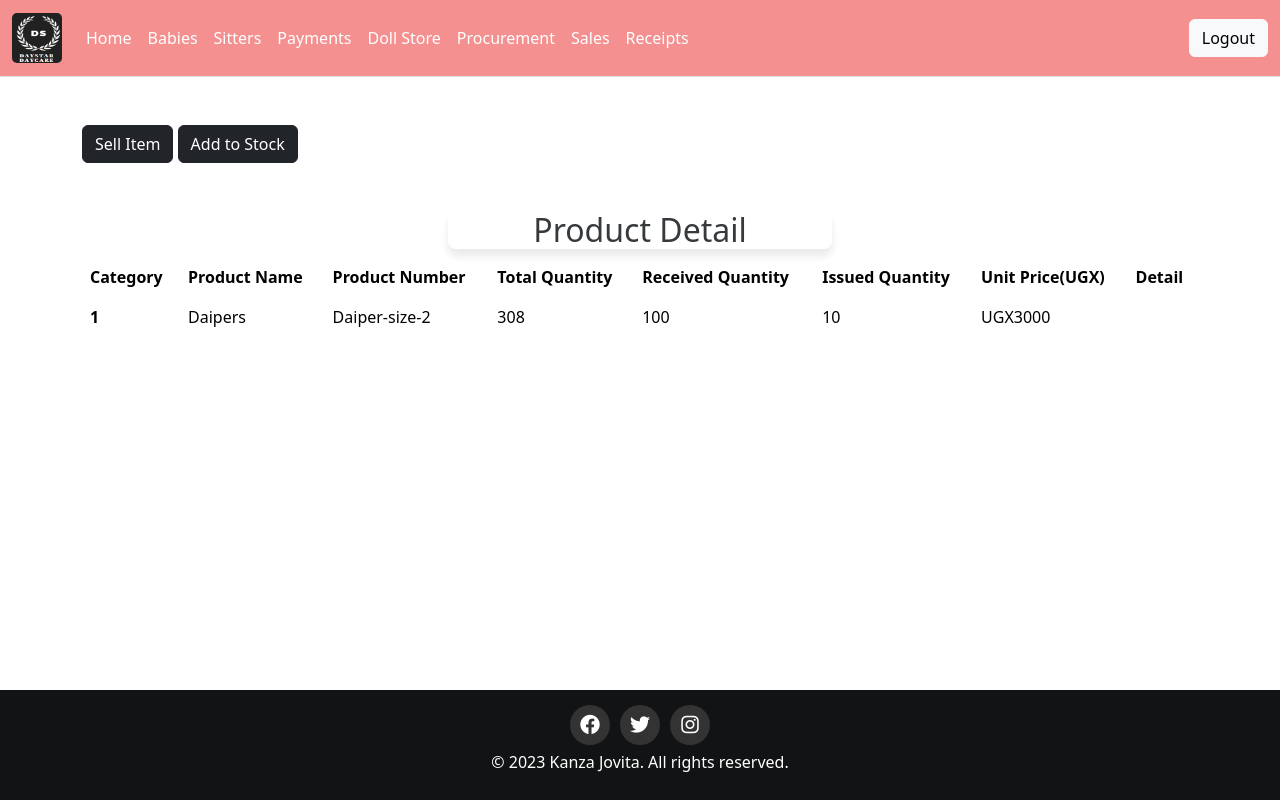
After one commit to kanza-jovita/deel, a Django app: page /procurement/1 in a window 1280 px wide. The commit adds this page. Run offline with Django 5.2, Linux system fonts and the light colour scheme; a user stored in the database is signed in; data comes from the database, SQL or seed files in the repository; both versions use the stored data as it was after the commit; some libraries are stand-ins or nearby versions.

Commit message:
added procurement and payments

```diff
--- a/daystar/home/admin.py
+++ b/daystar/home/admin.py
@@ -8,3 +8,4 @@ admin.site.register(Babyreg)
 admin.site.register(Doll)
 admin.site.register(Category)
 admin.site.register(Product)
+admin.site.register(Sale)
--- a/daystar/home/filters.py
+++ b/daystar/home/filters.py
@@ -7,3 +7,8 @@ class ProductFilter(django_filters.FilterSet):
     class Meta:
         model = "Product"
         fields = []
+
+class CategoryFilter(django_filters.FilterSet):
+    class Meta:
+        model=Category
+        fields=['name']
--- a/daystar/home/models.py
+++ b/daystar/home/models.py
@@ -80,3 +80,28 @@ class Product(models.Model):
     received_quantity=models.IntegerField(default=0,null=False,blank=False)
     issued_quantity=models.IntegerField(default=0,null=False,blank=False)
     unit_price=models.IntegerField(default=0,null=False,blank=False)
+
+
+#defining a model for sales
+
+class Sale(models.Model):
+    item = models.ForeignKey(Product,on_delete=models.CASCADE,null=False,blank=False)
+    date_of_sale = models.DateField(default=timezone.now)
+    contact=models.CharField(max_length=50,null=False, blank=False)
+    quantity=models.IntegerField(default=0,null=False, blank=False)
+    amount_received = models.IntegerField(default=0,null=False, blank=False)
+    issued_to=models.CharField(max_length=100,null=False, blank=False)#buyer
+    unit_price=models.IntegerField(default=0,null=False, blank=False)#for installments.
+
+    # the sales made so far(total)
+    def get_total(self):
+        total=self.quantity*self.item.unit_price
+        return int(total)
+
+# here we are getting change.(money to be given to the customer)
+    def get_change(self):
+        change=self.get_total() - self.amount_received
+        return abs(int(change))
+
+    def __str__(self):
+        return self.item.product_name # sales is linked to products.
--- a/daystar/home/templates/base.html
+++ b/daystar/home/templates/base.html
@@ -34,7 +34,8 @@
                             <a class="nav-link active text-white" href="/payments/" id="t">Payments
                             <a class="nav-link active text-white" href="/dolls/" id="t">Doll Store
                             <a class="nav-link active text-white" href="/procurement/" id="t">Procurement
-                            </a>
+                            <a class="nav-link active text-white" href="/all_sales/" id="t">Sales
+                            <a class="nav-link active text-white" href="/receipt/" id="t">Receipts
                         <!-- </li> -->
 
                     </ul>
--- /dev/null
+++ b/daystar/home/templates/product_detail.html
@@ -0,0 +1,41 @@
+{% extends 'base.html'%} {% block content%}
+<br></br>
+
+<div class = "container">
+    <a href="{% url 'issue_item' product.id %}" class="hover-button" ><input type="submit" value="Sell Item" class="btn btn-dark" type="button"/></a>
+    <a href="{% url 'add_to_stock' product.id %}"  class="hover-button"><input type= "submit" value="Add to Stock" class="btn btn-dark" type="button"/></a>
+</div>
+
+<br></br>
+<div class="card-header" style="background-color: white;" >
+  <h2>Product Detail</h2>
+</div>
+<div class = "container">
+
+  <table class="table">
+    <thead class="thead-dark">
+      <tr>
+        <th scope="col">Category</th>
+        <th scope="col">Product Name</th>
+        <th scope="col">Product Number</th>
+        <th scope="col">Total Quantity</th>
+        <th scope="col">Received Quantity</th>
+        <th scope="col">Issued Quantity</th>
+        <th scope="col">Unit Price(UGX)</th>
+        <th scope="col">Detail</th>
+      </tr>
+    </thead>
+    <tbody>
+      <tr>
+        <th scope="row">{{ product.id }}</th>
+            <td>{{product.Category_name}}</td>
+            <td>{{product.product_name}}</td>
+            <td>{{product.total_quantity}}</td>
+            <td>{{product.received_quantity}}</td>
+            <td>{{product.issued_quantity}}</td>
+            <td>UGX{{product.unit_price}}</td>
+      </tr>
+    </tbody>
+  </table>
+</div>
+{% endblock%}
--- a/daystar/home/urls.py
+++ b/daystar/home/urls.py
@@ -4,21 +4,40 @@ from django.contrib.auth import views as auth_views
 
 urlpatterns = [
     path("",views.index, name="index"),
+    #login and logout
     path("login/", auth_views.LoginView.as_view(template_name ="login.html"), name="login"),
+    path('logout/',auth_views.LogoutView.as_view(template_name='project/index.html'),name='logout'),
+
     path("dash/",views.dash, name="dash"),
     path("payments/",views.payments, name="payments"),
     path("dolls/",views.dolls, name="dolls"),
-    path("procurement/",views.procurement, name="procurement"),
 
+
+    #babies
     path("addbaby/", views.addbaby, name="addbaby"),
     path("babiesform/", views.babiesform, name="babiesform"),
     path("read/<int:id>/", views.read, name="read"),
     path("edit/<int:id>/", views.edit, name="edit"),
 
+    #sitters
     path("addsitter/", views.addsitter, name="addsitter"),
     path("sittersform/", views.sittersform, name="sittersform"),
     path("read_sitter/<int:id>/", views.read_sitter, name="read_sitter"),
     path("edit_sitter/<int:id>/", views.edit_sitter, name="edit_sitter"),
 
 
+    path("procurement/",views.procurement, name="procurement"),
+    path('procurement/<int:product_id>',views.product_detail,name='product_detail'),
+
+  #receipt
+    path('receipt/',views.receipt,name='receipt'),
+    path('receipt/<int:receipt_id>',views.receipt_detail,name='receipt_detail'),
+
+  #sales
+    path('issue_item/<str:pk>',views.issue_item,name='issue_item'),
+    path('all_sales/',views.all_sales,name='all_sales'),
+
+  #add to stock
+    path('add_to_stock/<str:pk>',views.add_to_stock,name='add_to_stock'),
+
 ]
--- a/daystar/home/views.py
+++ b/daystar/home/views.py
@@ -129,3 +129,96 @@ def procurement(request):
     products = product_filters.qs
 
     return render(request, 'procurement.html', {'products': products, 'product_filters': product_filters})
+
+
+
+@login_required
+def product_detail(request,product_id):
+    product=Product.objects.get(id=product_id)
+    return render(request,'product_detail.html',{'product':product})
+
+
+
+ # this retrieves a list of sales records from the database and then orders them by id.
+ # and renders the receipt.html template which is responsible for displaying a list of sales receipts.
+@login_required
+def receipt(request):
+    sales=Sale.objects.all().order_by('-id')
+    return render(request,'receipt.html',{'sales':sales})
+
+
+# this handles the issuing of an item for sale.
+# it fetches the specific product using pk and processes the sale using SaleForm.
+# after a successful sale it redirects you to the receipt view.
+
+@login_required
+def issue_item(request,pk):
+    issued_item=Product.objects.get(id=pk)
+    sales_form=SaleForm(request.POST)
+
+    if request.method == 'POST':
+        if sales_form.is_valid():
+            new_sale=sales_form.save(commit=False)
+            new_sale.item=issued_item
+            new_sale.unit_price=issued_item.unit_price
+            new_sale.save()
+            #keeping track of the stock remaining after sale.
+            issued_quantity=int(request.POST['quantity'])
+            issued_item.total_quantity-=issued_quantity
+            issued_item.save()
+
+            print(issued_item.product_name)
+            print(request.POST['quantity'])
+            print(issued_item.total_quantity)
+
+            return redirect('receipt')
+    return render(request, 'issue_item.html',{'sales_form':sales_form})
+
+
+
+# This fetches sales receipt from the database based on receipt id parameter.
+# then renders a receipt_detail.html displaying detailed informtion about a selected receipt.
+@login_required
+def receipt_detail(request,receipt_id):
+    # below is a query.
+    # here we are querying all the data by id.
+    receipt=Sale.objects.get(id=receipt_id)
+    return render(request,'receipt_detail.html',{'receipt':receipt})
+
+
+# This list retrieves a list of all sales records from the db and then calculates
+# the total,change and net values based on the sales data.
+# the results are then rendered in the all_sales.html template.
+@login_required
+def all_sales(request):
+    # query all the data from the module Sale below on line 85.
+    sales=Sale.objects.all()
+    total=sum([items.amount_received for items in sales])
+    change=sum([items.get_change() for items in sales])
+    net=total-change
+    return render(request, 'all_sales.html',{'sales':sales, 'total':total, 'change':change, 'net':net})
+
+
+
+# This handles the process of adding items to the stock.
+# it fetches a product using its pk and processes the addition using the AddForm and updates the stock of the product.
+# After a successful adding of stock, it redirecs you to the home view.
+@login_required
+def add_to_stock(request,pk):
+    issued_item=Product.objects.get(id=pk)
+    form=AddForm(request.POST)
+
+    if request.method=='POST':
+        if form.is_valid():
+            added_quantity=int(request.POST['received_quantity'])
+            issued_item.total_quantity += added_quantity
+            issued_item.save()
+            # to add to the remaining stock quantity is reduced.
+            print(added_quantity)
+            print(issued_item.total_quantity)
+            return redirect('procurement')
+    return render(request, 'add_to_stock.html', {'form': form})
+
+# Create your views here.
+# a view is a function that responds to a url request.
+# defined function must have different names.
```
Also changed, not shown: daystar/home/forms.py (+11 -0 lines), daystar/home/templates/add_to_stock.html (added, +28 -0 lines), daystar/home/templates/all_sales.html (added, +56 -0 lines), daystar/home/templates/issue_item.html (added, +31 -0 lines), daystar/home/templates/procurement.html (+9 -6 lines), daystar/home/templates/receipt.html (added, +29 -0 lines), daystar/home/templates/receipt_detail.html (added, +76 -0 lines), daystar/db.sqlite3, daystar/home/migrations/0007_sale.py (added).
